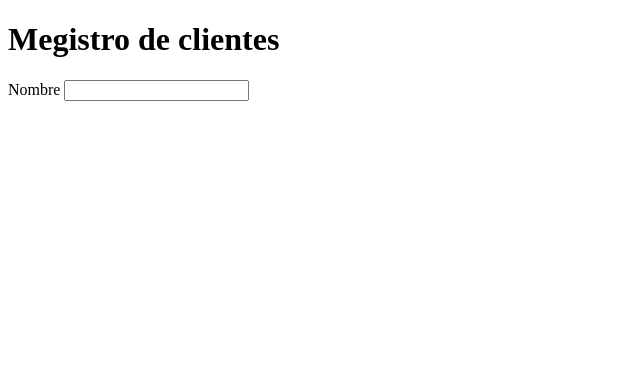
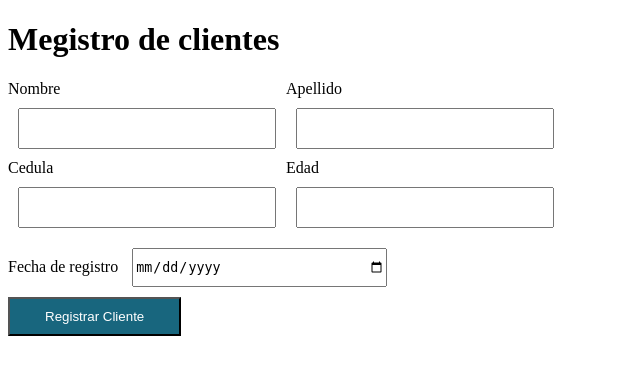
Before and after one commit to CarlosPedraza456/farmacia-dsa, a Django app: page /clientes/registro/ in a window 1280 px wide. Shown: the top 375 px of the page, without its empty margins (0-640 px from the left). Run offline with Django 4.2, Linux system fonts and the light colour scheme.

Commit message:
Cambios en base de datos
Cree una nueva migracion para almacenar los registros de los clientes registrados y a mostrar.

```diff
--- a/farmaciaDSA/Farmacia/admin.py
+++ b/farmaciaDSA/Farmacia/admin.py
@@ -3,5 +3,7 @@ from django.contrib import admin
 # Register your models here.
 
 from Farmacia.models import product
+from Farmacia.models import clientes
 
 admin.site.register(product)
+admin.site.register(clientes)
--- a/farmaciaDSA/Farmacia/templates/registroClientes.html
+++ b/farmaciaDSA/Farmacia/templates/registroClientes.html
@@ -4,15 +4,52 @@
     <meta charset="UTF-8">
     <meta name="viewport" content="width=device-width, initial-scale=1.0">
     <title>Registro de clientes</title>
+    <style>
+        input {
+            width: 250px; margin: 10px; height: 35px;
+        }
+        .form-button {
+            padding: 10px 35px; background-color: #18667e; color: #FFF; text-decoration: none; cursor: pointer;
+        }
+    </style>
 </head>
 <body>
     <h1>
         Megistro de clientes
     </h1>
     <form action="submit">
+        <div class="contain" style="width: 500px;">
+            <div class="row" style="display: flex; justify-content: space-between; ">
+                <div class="column" style="">
+                    <label for="name">Nombre </label>
+                    <input type="text" name="name">
+                </div>
+                <div class="column">
+                    <label for="apellido"> Apellido</label>
+                    <input type="text" name="apellido">
+                </div>
+            </div>
+            <div class="row" style="display: flex; justify-content: space-between; ">
+                <div class="column" style="">
+                    <label for="Cedula">Cedula </label>
+                    <input type="text" name="Cedula">
+                </div>
+                <div class="column">
+                    <label for="Edad"> Edad</label>
+                    <input type="number" name="Edad">
+                </div>
+            </div>
+            <div class="row" style="display: flex; justify-content: space-between; ">
+                <div class="column" style="">
+                    <label for="fecha">Fecha de registro </label>
+                    <input type="date" name="fecha">
+                </div>
+            </div>
 
-        <label for="name">Nombre </label>
-        <input type="text" name="name">
+
+        </div>
+
+        <button class="form-button" type="submit"> Registrar Cliente</button>
 
     </form>
 </body>
```
Also changed, not shown: farmaciaDSA/Farmacia/models.py (+7 -0 lines), farmaciaDSA/Farmacia/migrations/0002_clientes.py (added), farmaciaDSA/db.sqlite3.
